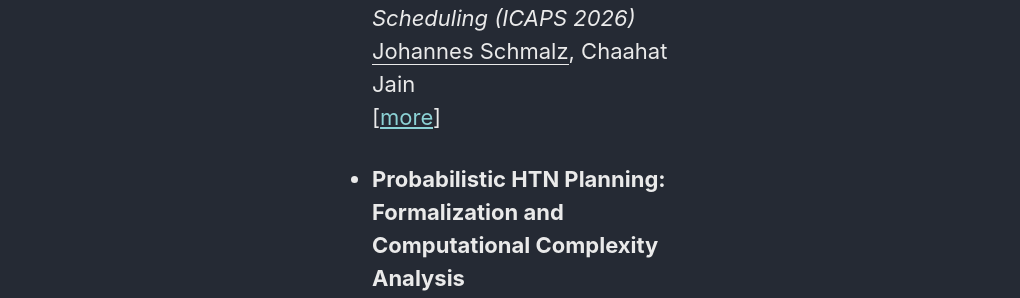
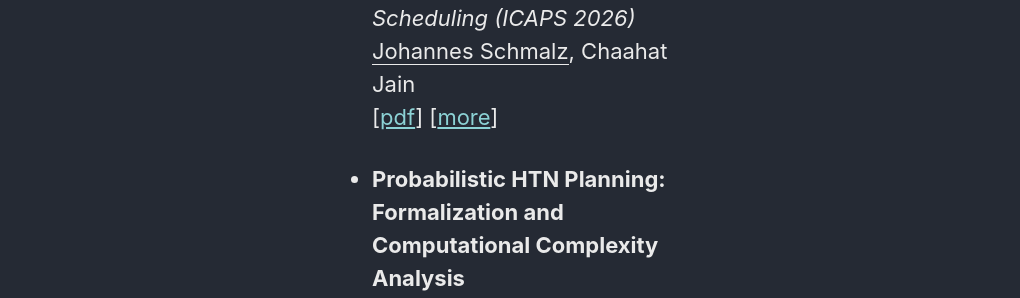
Before and after one commit to schmlz/schmlz.github.io, a Jekyll site: the page built from _pages/publication-list.markdown, in a window 1280 px wide and 900 px high. Shown: the part 453-751 px from the top of the window, without its empty margins (118-1138 px from the left). Built offline with Jekyll 4.4.1, drawn with Linux system fonts in a browser that asks for light colours; cached includes are drawn as plain includes.

Commit message:
added pdf for fond fault analysis

```diff
--- a/_pages/publication-list.markdown
+++ b/_pages/publication-list.markdown
@@ -10,7 +10,7 @@ author_profile: true
 - **Algorithms for Deciding the Safety of States in Fully Observable Non-deterministic Problems**<br>
   _Proceedings of the 36th International Conference on Automated Planning and Scheduling (ICAPS 2026)_<br>
   <u>Johannes Schmalz</u>, Chaahat Jain<br>
-  [[more](/fond-fault-analysis/)]
+  [[pdf]({{ site.url }}/downloads/fond-fault-analysis/fond_fault_analysis_icaps2026_extended_paper.pdf)] [[more](/fond-fault-analysis/)]
 
 - **Probabilistic HTN Planning: Formalization and Computational Complexity Analysis**<br>
   _Proceedings of 22nd International Conference on Principles of Knowledge Representation and Reasoning (KR 2025)_<br>
```
